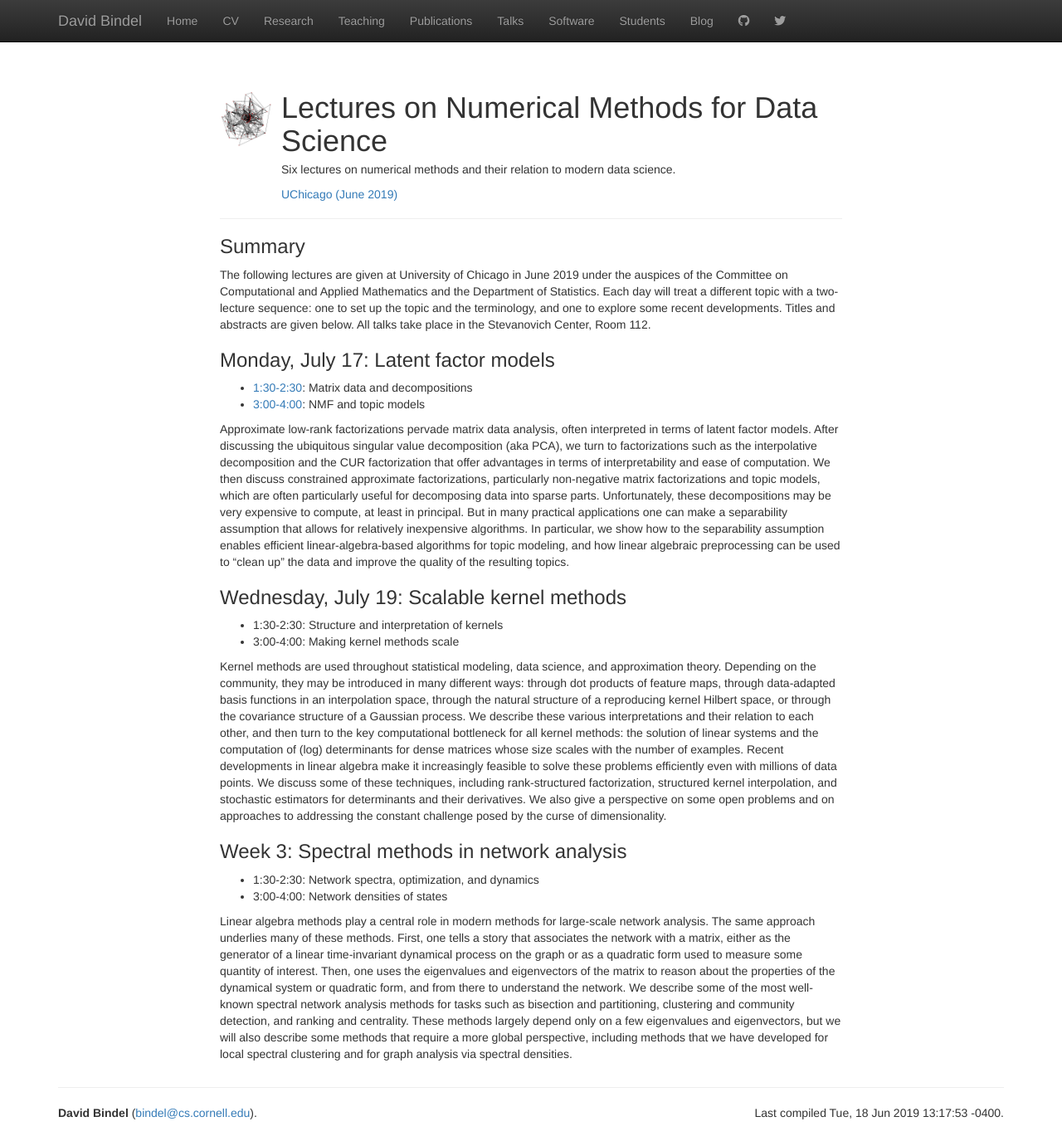
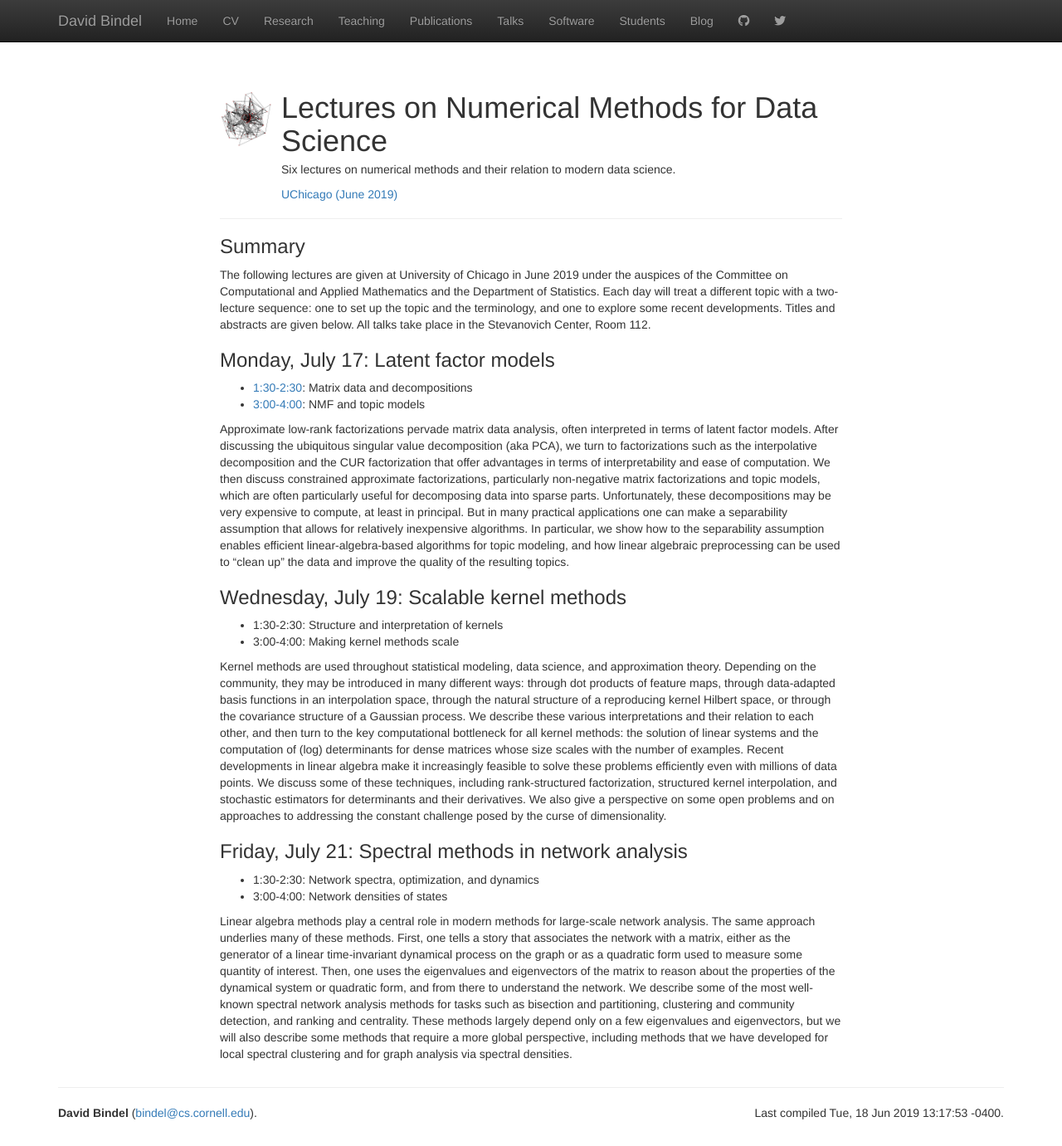
Before and after one commit to dbindel/cornell_web, a Jekyll site: the page built from _blurbs/nmds-uchicago.md, in a window 1280 px wide and 1381 px high. Shown: the whole window at 83% size. Built offline with Jekyll 4.4.1, drawn with Linux system fonts in a browser that asks for light colours; nearby versions of some CDN libraries.

Commit message:
Fixed week 3 -> July 21 in NMDS RTG lec page

```diff
--- a/_blurbs/nmds-uchicago.md
+++ b/_blurbs/nmds-uchicago.md
@@ -64,7 +64,7 @@ on approaches to addressing the constant challenge posed by the
 curse of dimensionality.
 
 
-### Week 3: Spectral methods in network analysis
+### Friday, July 21: Spectral methods in network analysis
 
 - 1:30-2:30: Network spectra, optimization, and dynamics
 - 3:00-4:00: Network densities of states
```
